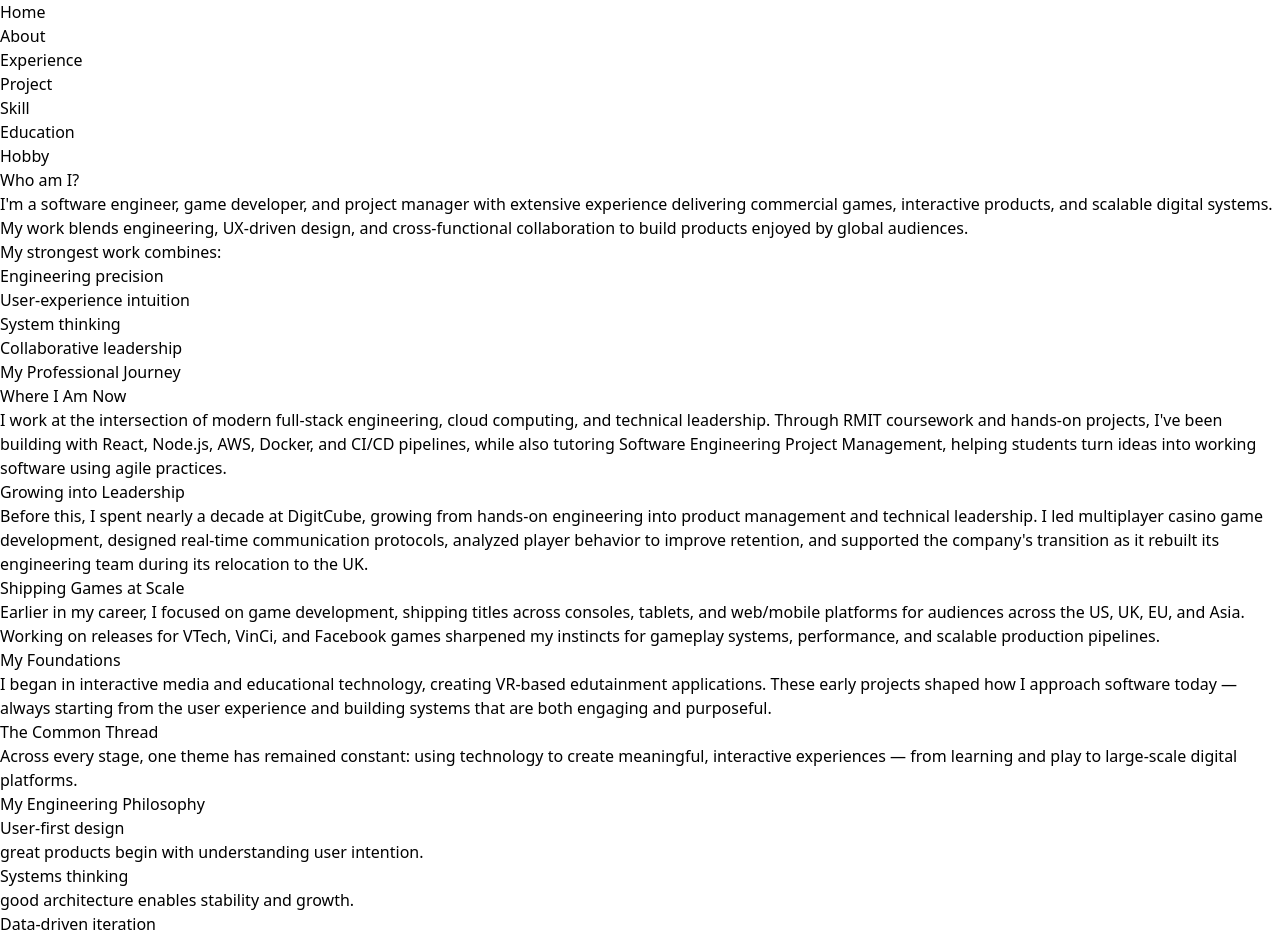
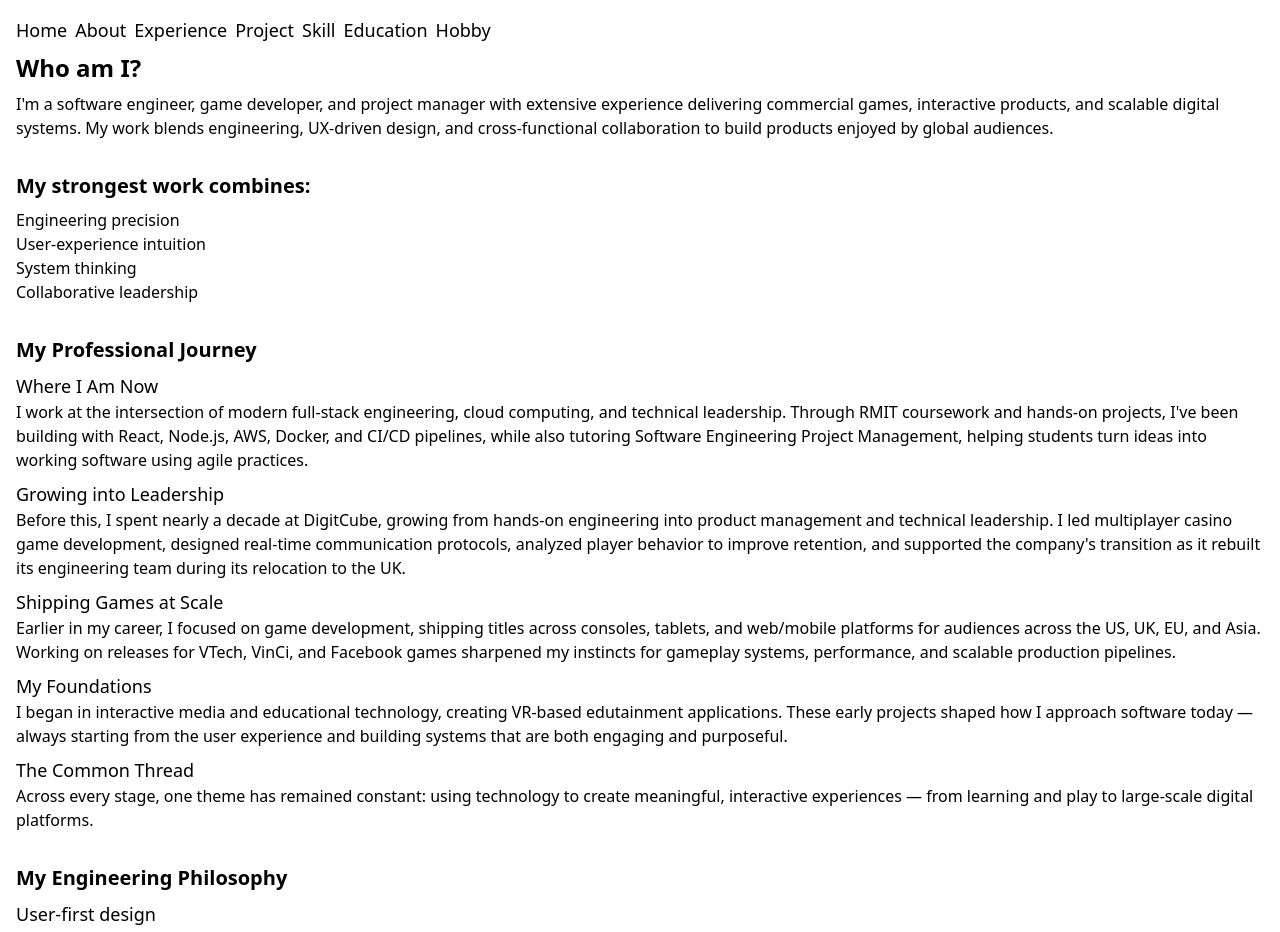
Before and after one commit to ZHENSHUO-ZHAO/portfolio, a React (Vite) app: page /about in a window 1280 px wide. Shown: the top 932 px of the page. Built offline with nearby package versions, Linux system fonts and the light colour scheme.

Commit message:
1. Set basic font style and layout. 2. Extracted some common elements into shared React components, including ArticleList and ItemList. 3. Added call to action links on the hero page.

```diff
--- a/src/App.tsx
+++ b/src/App.tsx
@@ -1,4 +1,5 @@
-import { NavLink, Outlet } from "react-router";
+import { useEffect } from "react";
+import { NavLink, Outlet, useLocation } from "react-router";
 
 const navList: { to: string; title: string; end?: boolean }[] = [
   { to: "/", title: "Home", end: true },
@@ -11,14 +12,24 @@ const navList: { to: string; title: string; end?: boolean }[] = [
 ];
 
 function App() {
+  const location = useLocation();
+
+  useEffect(() => {
+    window.scrollTo({ top: 0, behavior: "instant" });
+  }, [location]);
+
   return (
-    <>
-      <header>
-        <nav aria-label="Primary">
-          <ul>
+    <div className="relative size-full flex flex-col justify-center items-center">
+      <header className="sticky top-4 w-full">
+        <nav aria-label="Primary" className="overflow-x-auto">
+          <ul className="flex gap-2 flex-nowrap mx-4 w-fit">
             {navList.map((item) => (
               <li key={item.title}>
-                <NavLink to={item.to} end={item.end}>
+                <NavLink
+                  to={item.to}
+                  end={item.end}
+                  className="whitespace-nowrap text-lg font-normal"
+                >
                   {item.title}
                 </NavLink>
               </li>
@@ -26,8 +37,10 @@ function App() {
           </ul>
         </nav>
       </header>
-      <Outlet />
-    </>
+      <div className="size-full pt-6">
+        <Outlet />
+      </div>
+    </div>
   );
 }
 
--- a/src/pages/About/About.tsx
+++ b/src/pages/About/About.tsx
@@ -1,68 +1,53 @@
 import { useAboutPageContext } from "../../contexts/aboutContext";
-import PageBase from "../PageBase";
+import PageBase, { ArticleList, Section } from "../PageBase";
 
 export default function About() {
   const content = useAboutPageContext();
 
   return (
-    <PageBase content={content} headerElement={AboutPageHeader}>
-      <section aria-labelledby="strength-heading">
-        <h2 id="strength-heading">My strongest work combines:</h2>
+    <PageBase
+      content={content}
+      headerElement={AboutPageHeader}
+      headerClassName="mb-8"
+    >
+      <Section id="strength-heading" title="My strongest work combines:">
         <ul>
           {content.strength.map((s) => (
             <li key={s}>{s}</li>
           ))}
         </ul>
-      </section>
-      <section aria-labelledby="journey-heading">
-        <h2 id="journey-heading">My Professional Journey</h2>
-        <ol>
-          {content.journey.map((j) => (
-            <li key={j.title}>
-              <article>
-                <h3>{j.title}</h3>
-                <p>{j.desc}</p>
-              </article>
-            </li>
-          ))}
-        </ol>
-      </section>
-      <section aria-labelledby="philosophy-heading">
-        <h2 id="philosophy-heading">My Engineering Philosophy</h2>
-        <ul>
-          {content.philosophy.map((p) => (
-            <li key={p.title}>
-              <article>
-                <h3>{p.title}</h3>
-                <p>{p.desc}</p>
-              </article>
-            </li>
-          ))}
-        </ul>
-      </section>
-      <section aria-labelledby="aim-heading">
-        <h2 id="aim-heading">What I'm Looking For</h2>
+      </Section>
+
+      <Section id="journey-heading" title="My Professional Journey">
+        <ArticleList listData={content.journey} ordered />
+      </Section>
+
+      <Section id="philosophy-heading" title="My Engineering Philosophy">
+        <ArticleList listData={content.philosophy} />
+      </Section>
+
+      <Section id="aim-heading" title="What I'm Looking For">
         <p>{content.aim.desc}</p>
         <ul>
           {content.aim.roles.map((r) => (
             <li key={r}>{r}</li>
           ))}
         </ul>
-      </section>
-      <section aria-labelledby="leisure-heading">
-        <h2 id="leisure-heading">Outside of Work</h2>
+      </Section>
+
+      <Section id="leisure-heading" title="Outside of Work">
         <p>{content.leisure}</p>
-      </section>
+      </Section>
     </PageBase>
   );
 }
 
-function AboutPageHeader() {
+function AboutPageHeader(headingClassName: string) {
   const content = useAboutPageContext();
 
   return (
     <>
-      <h1>{content.pageTitle}</h1>
+      <h1 className={headingClassName}>{content.pageTitle}</h1>
       <p>{content.introduction} </p>
     </>
   );
--- a/src/pages/Education/Education.tsx
+++ b/src/pages/Education/Education.tsx
@@ -2,8 +2,8 @@ import {
   useEducationPageContext,
   type Degree,
 } from "../../contexts/educationContext";
-import { slugify } from "../../utils/util";
-import PageBase from "../PageBase";
+import { h3Style, slugify } from "../../utils/util";
+import PageBase, { Section } from "../PageBase";
 
 export default function Education() {
   const content = useEducationPageContext();
@@ -20,26 +20,30 @@ function Item({ degreeData }: { degreeData: Degree }) {
   const degreeId = slugify(degreeData.qualification);
 
   return (
-    <section aria-labelledby={degreeId}>
-      <header>
-        <h2 id={degreeId}>{degreeData.qualification}</h2>
-        <p>{degreeData.university}</p>
-        <p>
-          <time>{degreeData.time}</time>
-        </p>
-      </header>
+    <Section
+      id={degreeId}
+      title={degreeData.qualification}
+      headerChildren={
+        <div className="my-2">
+          <p>{degreeData.university}</p>
+          <p>
+            <time>{degreeData.time}</time>
+          </p>
+        </div>
+      }
+    >
       {degreeData.gpa && (
         <>
-          <h3>GPA</h3>
-          <p>{degreeData.gpa}</p>
+          <h3 className={`${h3Style} inline-block mr-2 mt-2`}>GPA: </h3>
+          <p className="inline-block">{degreeData.gpa}</p>
         </>
       )}
-      <h3>Achievements</h3>
+      <h3 className={`${h3Style} mt-2`}>Achievements</h3>
       <ul>
         {degreeData.achievements.map((a) => (
           <li key={a}>{a}</li>
         ))}
       </ul>
-    </section>
+    </Section>
   );
 }
--- a/src/pages/Hobby/Hobby.tsx
+++ b/src/pages/Hobby/Hobby.tsx
@@ -1,39 +1,38 @@
 import { useHobbyPageContext } from "../../contexts/hobbyContext";
 import type { DescriptiveItem } from "../../contexts/pageContext";
 import { slugify } from "../../utils/util";
-import PageBase from "../PageBase";
+import PageBase, { ArticleList, ItemList, Section } from "../PageBase";
 
 export default function Hobby() {
   const content = useHobbyPageContext();
   const dailyId = slugify(content.daily.title);
 
   return (
-    <PageBase content={content} headerElement={HobbyPageHeader}>
+    <PageBase
+      content={content}
+      headerElement={HobbyPageHeader}
+      headerClassName="mb-8"
+    >
       <Item
         title={content.qualifications.title}
         items={content.qualifications.certificates}
       />
       <Item title={content.benefits.title} items={content.benefits.reasons} />
-      <section aria-labelledby={dailyId}>
-        <h2 id={dailyId}>{content.daily.title}</h2>
+      <Section id={dailyId} title={content.daily.title}>
         <p>{content.daily.desc}</p>
-      </section>
+      </Section>
     </PageBase>
   );
 }
 
-function HobbyPageHeader() {
+function HobbyPageHeader(headingClassName: string) {
   const content = useHobbyPageContext();
 
   return (
     <>
-      <h1>{content.header.title}</h1>
+      <h1 className={headingClassName}>{content.header.title}</h1>
       <p>{content.header.desc}</p>
-      <ul>
-        {content.header.interests.map((interest) => (
-          <li key={interest}>{interest}</li>
-        ))}
-      </ul>
+      <ItemList listData={content.header.interests} />
     </>
   );
 }
@@ -42,18 +41,8 @@ function Item({ title, items }: { title: string; items: DescriptiveItem[] }) {
   const titleId = slugify(title);
 
   return (
-    <section aria-labelledby={titleId}>
-      <h2 id={titleId}>{title}</h2>
-      <ul>
-        {items.map((item) => (
-          <li key={item.title}>
-            <article>
-              <h3>{item.title}</h3>
-              <p>{item.desc}</p>
-            </article>
-          </li>
-        ))}
-      </ul>
-    </section>
+    <Section id={titleId} title={title}>
+      <ArticleList listData={items} />
+    </Section>
   );
 }
--- a/src/pages/PageBase.tsx
+++ b/src/pages/PageBase.tsx
@@ -1,21 +1,139 @@
 import type { ReactNode } from "react";
 import type { ContextPageBase } from "../contexts/pageContext";
+import { h1Style, h2Style, h3Style } from "../utils/util";
 
 export default function PageBase({
   content,
   headerElement,
+  headerClassName,
   children,
 }: {
   content: ContextPageBase;
-  headerElement?: () => ReactNode;
+  headerElement?: (headingClassName: string) => ReactNode;
+  headerClassName?: string;
   children: ReactNode;
 }) {
+  const headingClassName = `${h1Style} mb-2`;
   return (
-    <main>
-      <header>
-        {headerElement ? headerElement() : <h1>{content.pageTitle}</h1>}
+    <main className="w-full px-4">
+      <header className={`w-full mb-2 ${headerClassName || ""}`}>
+        {headerElement ? (
+          headerElement(headingClassName)
+        ) : (
+          <h1 className={headingClassName}>{content.pageTitle}</h1>
+        )}
       </header>
       {children}
     </main>
   );
 }
+
+export function Section({
+  id,
+  title,
+  children,
+  headerChildren,
+  headingClassName,
+}: {
+  id: string;
+  title: string;
+  children: ReactNode;
+  headerChildren?: ReactNode;
+  headingClassName?: string;
+}) {
+  const h2ClassName = `${h2Style} mb-2 ${headingClassName || ""}`;
+
+  return (
+    <section className="mb-8" aria-labelledby={id}>
+      {headerChildren ? (
+        <header>
+          <h2 className={h2ClassName} id={id}>
+            {title}
+          </h2>
+          {headerChildren}
+        </header>
+      ) : (
+        <h2 className={h2ClassName} id={id}>
+          {title}
+        </h2>
+      )}
+
+      {children}
+    </section>
+  );
+}
+
+export function ArticleList({
+  listData,
+  ordered,
+}: {
+  listData: { title: string; desc: string }[];
+  ordered?: boolean;
+}) {
+  return (
+    <>
+      {ordered ? (
+        <ol className="space-y-2">
+          <Articles listData={listData} />
+        </ol>
+      ) : (
+        <ul className="space-y-2">
+          <Articles listData={listData} />
+        </ul>
+      )}
+    </>
+  );
+}
+
+function Articles({
+  listData,
+}: {
+  listData: { title: string; desc: string }[];
+}) {
+  return (
+    <>
+      {listData.map((data) => (
+        <li key={data.title}>
+          <article>
+            <h3 className={h3Style}>{data.title}</h3>
+            <p>{data.desc}</p>
+          </article>
+        </li>
+      ))}
+    </>
+  );
+}
+
+export function ItemList({
+  listData,
+  ordered,
+}: {
+  listData: string[];
+  ordered?: boolean;
+}) {
+  const containerStyle = "flex flex-row flex-wrap gap-x-2 gap-y-0";
+
+  return (
+    <>
+      {ordered ? (
+        <ol className={containerStyle}>
+          <Items listData={listData} />
+        </ol>
+      ) : (
+        <ul className={containerStyle}>
+          <Items listData={listData} />
+        </ul>
+      )}
+    </>
+  );
+}
+
+function Items({ listData }: { listData: string[] }) {
+  return (
+    <>
+      {listData.map((data) => (
+        <li key={data}>{data}</li>
+      ))}
+    </>
+  );
+}
--- a/src/pages/Skill/Skill.tsx
+++ b/src/pages/Skill/Skill.tsx
@@ -1,6 +1,6 @@
 import { useSkillPageContext, type Skill } from "../../contexts/skillContext";
 import { slugify } from "../../utils/util";
-import PageBase from "../PageBase";
+import PageBase, { ItemList, Section } from "../PageBase";
 
 export default function Skill() {
   const content = useSkillPageContext();
@@ -18,13 +18,8 @@ function Item({ stack }: { stack: Skill }) {
   const skillId = slugify(stack.category);
 
   return (
-    <section aria-labelledby={skillId}>
-      <h2 id={skillId}>{stack.category}</h2>
-      <ul>
-        {stack.skills.map((s) => (
-          <li key={s}>{s}</li>
-        ))}
-      </ul>
-    </section>
+    <Section id={skillId} title={stack.category}>
+      <ItemList listData={stack.skills} />
+    </Section>
   );
 }
--- a/src/utils/util.ts
+++ b/src/utils/util.ts
@@ -11,3 +11,8 @@ export function jobSlug(time: string, title: string, company: string) {
   const startYear = time.match(/\b\d{4}\b/)?.[0] ?? "";
   return slugify(`${title} ${company} ${startYear}`);
 }
+
+export const h1Style = "text-2xl font-bold";
+export const h2Style = "text-xl font-semibold";
+export const h3Style = "text-lg font-medium";
+export const h4Style = "text-lg font-medium";
```
Also changed, not shown: src/pages/Experience/Experience.tsx (+25 -36 lines), src/pages/Home/Home.tsx (+36 -29 lines), src/pages/Project/Project.tsx (+20 -27 lines).
